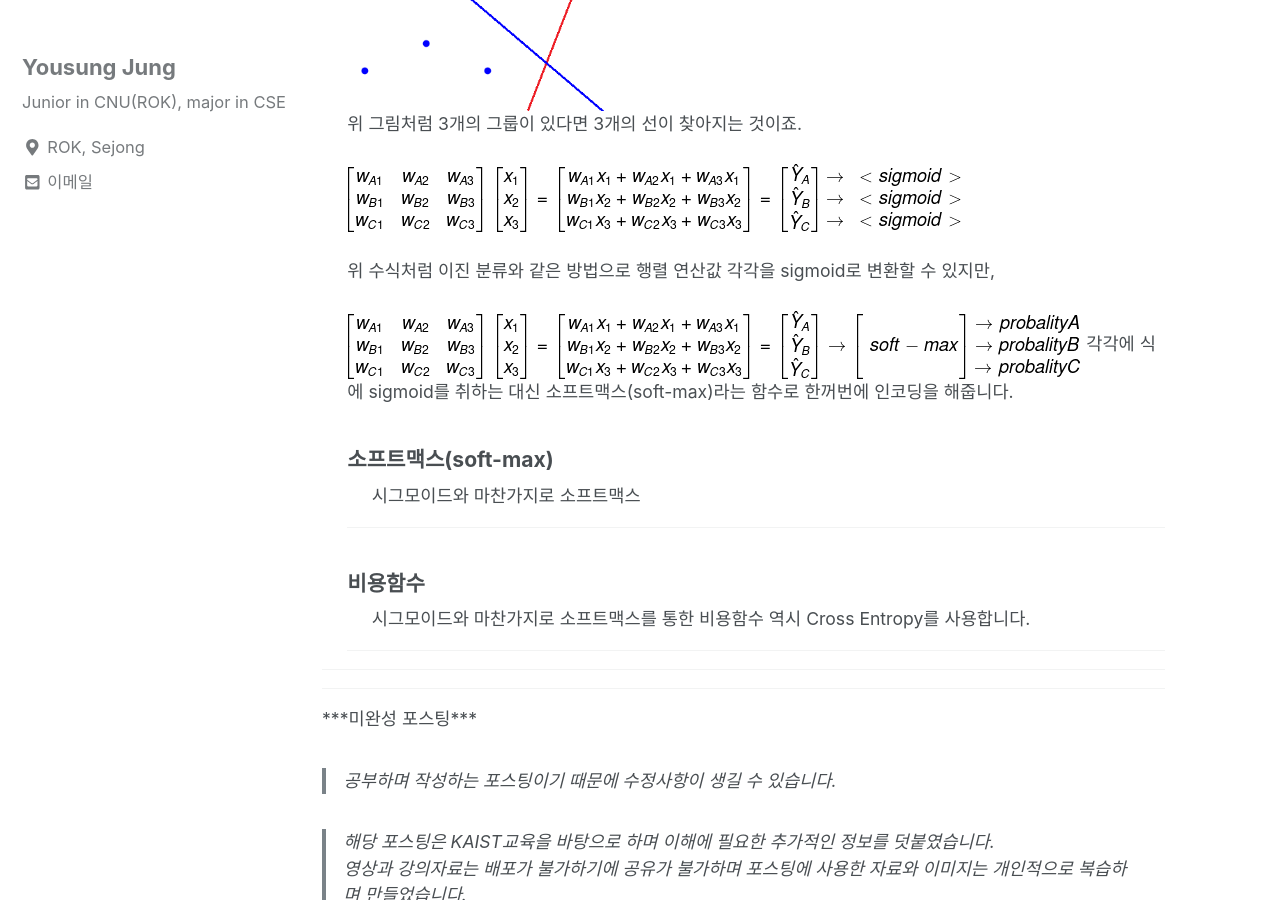
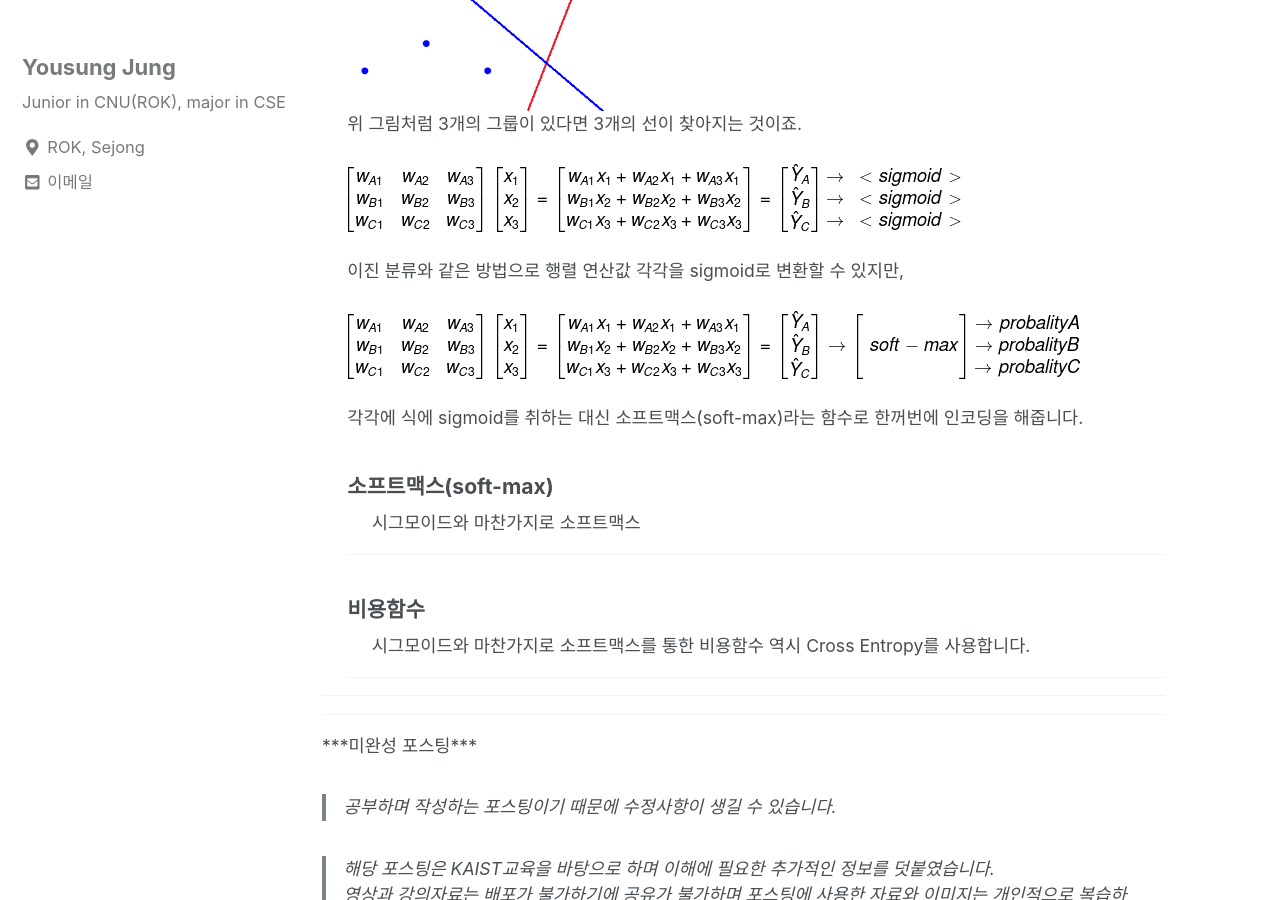
Before and after one commit to can019/can019.github.io, a Jekyll site: the page built from _posts/2020-09-07-MachineLearning-AI-8.md, in a window 1280 px wide and 900 px high, scrolled down 681 px. Built offline with Jekyll 4.4.1, drawn with Linux system fonts in a browser that asks for light colours; nearby versions of some CDN libraries.

Commit message:
줄바꿈 수정

```diff
--- a/_posts/2020-09-07-MachineLearning-AI-8.md
+++ b/_posts/2020-09-07-MachineLearning-AI-8.md
@@ -16,8 +16,8 @@ categories: MachineLearning DataAnalyze
           <img src="/assets/photos/machineLearning8/linear_divide.png" width="400px"> <br>
           위 그림처럼 3개의 그룹이 있다면 3개의 선이 찾아지는 것이죠. <br><br>
           <img src="/assets/mathmatical notation/multiple classification with sigmoid matrix.png"><br><br>
-          위 수식처럼 이진 분류와 같은 방법으로 행렬 연산값 각각을 sigmoid로 변환할 수 있지만, <br><br>
-          <img src="/assets/mathmatical notation/multiple classification with softmax.png">
+          이진 분류와 같은 방법으로 행렬 연산값 각각을 sigmoid로 변환할 수 있지만, <br><br>
+          <img src="/assets/mathmatical notation/multiple classification with softmax.png"> <br><br>
           각각에 식에 sigmoid를 취하는 대신 소프트맥스(soft-max)라는 함수로 한꺼번에 인코딩을 해줍니다. <br>
 
           <div><!--major1-->
```
